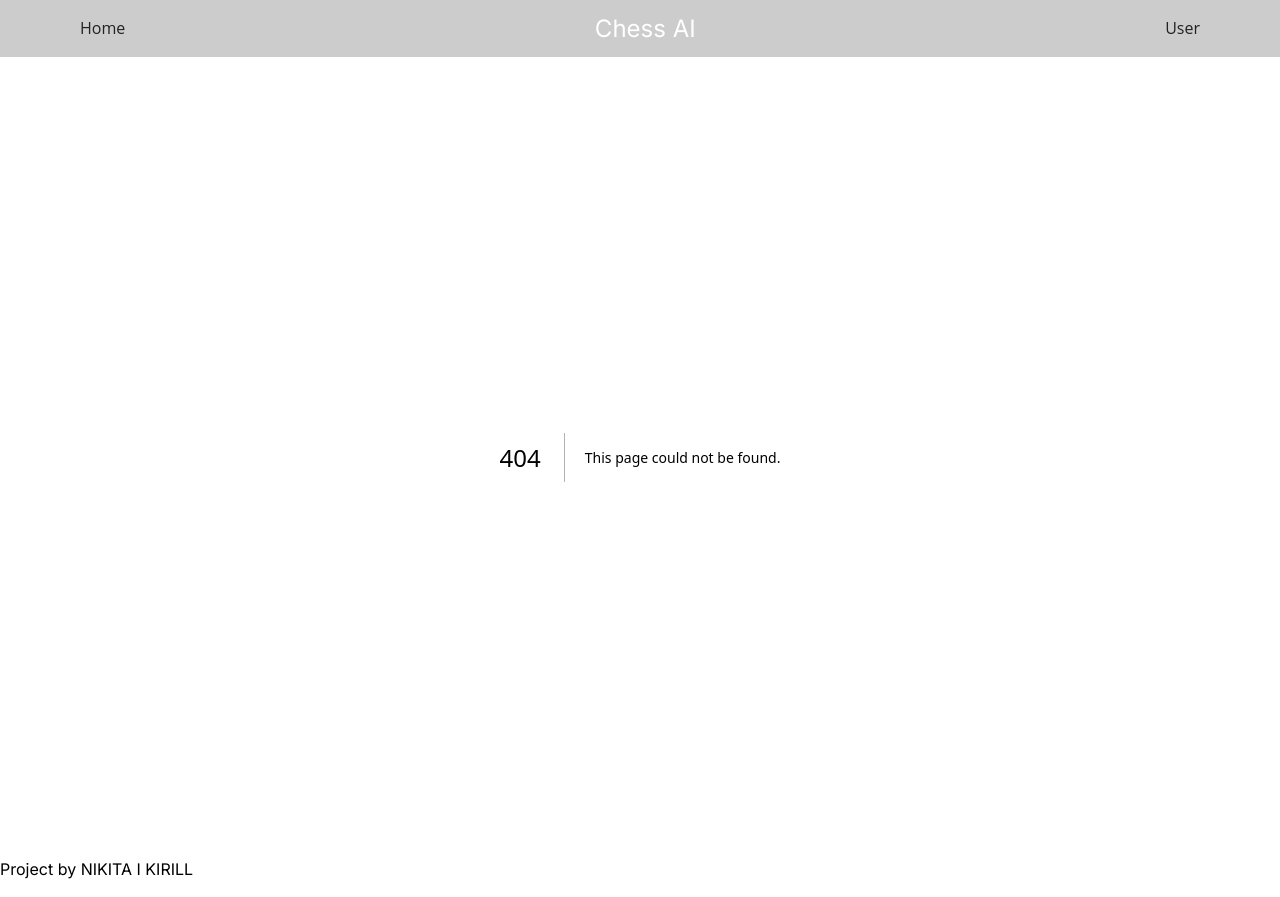
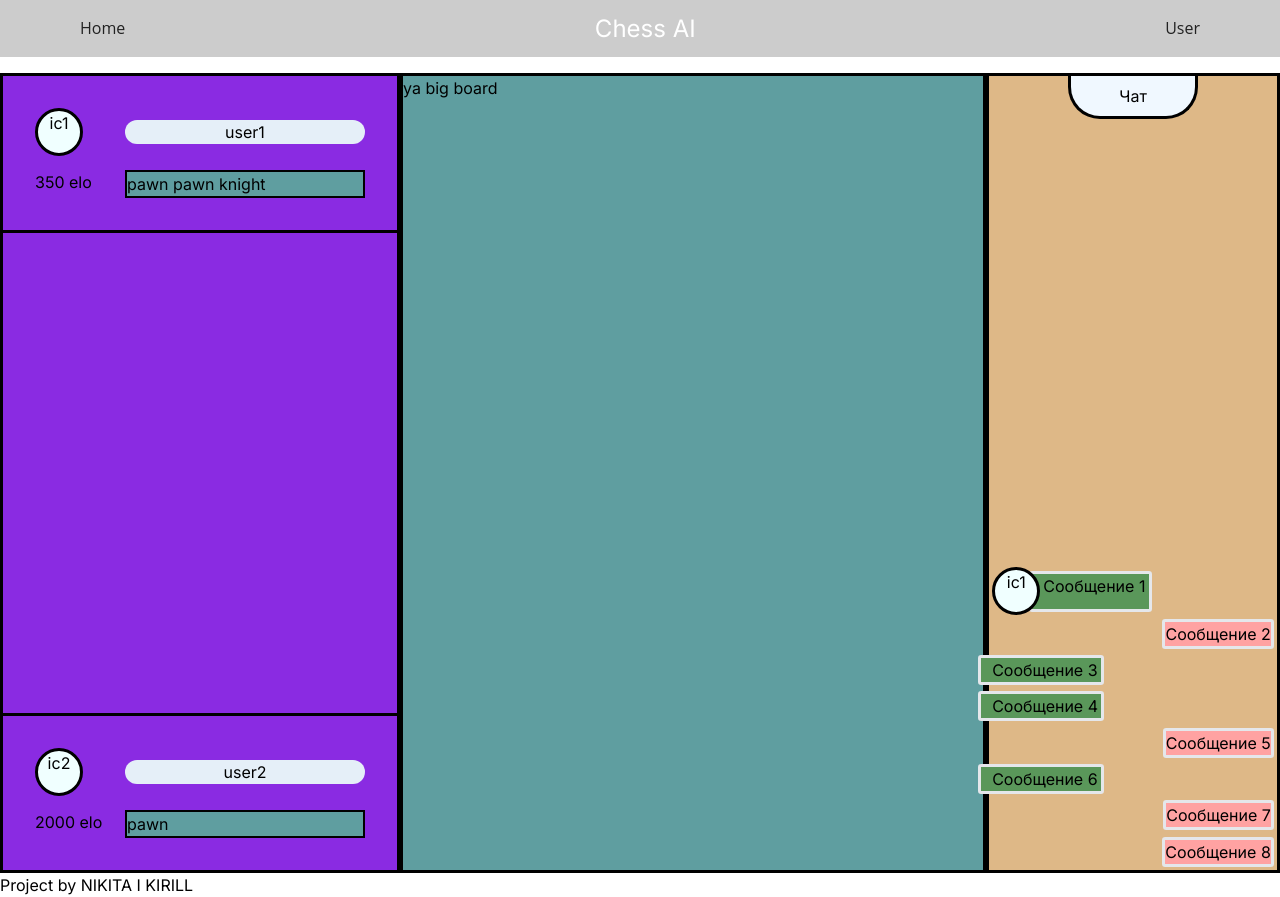
Before and after one commit to LevchukKirill/AIChess, a Next.js app in the folder web-chess/: page /test in a window 1280 px wide. Before the commit this address had no page. Built offline with nearby package versions, Linux system fonts and the light colour scheme.

Commit message:
game screen template

```diff
--- /dev/null
+++ b/web-chess/src/app/test/page.tsx
@@ -0,0 +1,8 @@
+import Game from '@/components/templates/game';
+import React from 'react';
+
+const Page = () => {
+  return <div><Game/></div>;
+};
+
+export default Page;
--- /dev/null
+++ b/web-chess/src/components/templates/game.css
@@ -0,0 +1,141 @@
+.main {
+  display: flex;
+  margin-top: 1rem;
+  justify-content: space-between;
+}
+.users {
+  display: flex;
+  flex-direction: column;
+  margin: auto;
+}
+.user__top {
+  display: flex;
+  flex-direction: column;
+  padding: 2rem 1rem 2rem 1rem;
+  background-color: blueviolet;
+  width: 25rem;
+  height: 10rem;
+  border-width: 0.2rem;
+  border-color: black;
+  justify-content: space-between;
+}
+.moves {
+  background-color: blueviolet;
+  margin: auto;
+  padding: auto;
+  width: 25rem;
+  height: 30rem;
+  border-width: 0.2rem;
+  border-bottom-width: 0rem;
+  border-top-width: 0rem;
+  border-color: black;
+  justify-content: space-between;
+}
+.user__bottom {
+  display: flex;
+  flex-direction: column;
+  padding: 2rem 1rem 2rem 1rem;
+  background-color: blueviolet;
+  width: 25rem;
+  height: 10rem;
+  border-width: 0.2rem;
+  border-color: black;
+  justify-content: space-between;
+}
+.user__icon {
+  display: flex;
+  width: 3rem;
+  height: 3rem;
+  margin-left: 1rem;
+  justify-content: center;
+  border-width: 0.2rem;
+  border-radius: 3rem;
+  border-color: black;
+  background-color: azure;
+}
+.user__icon__mini {
+  display: flex;
+  width: 3rem;
+  height: 3rem;
+  margin-left: 0.2rem;
+  justify-content: center;
+  border-width: 0.2rem;
+  border-radius: 3rem;
+  border-color: black;
+  background-color: azure;
+  z-index: 1;
+}
+.username {
+  display: flex;
+  background-color: rgb(229, 239, 248);
+  width: 15rem;
+  border-radius: 1.5rem;
+  margin: auto;
+  margin-right: 1rem;
+  align-items: center;
+  justify-content: center;
+}
+.rating {
+  display: flex;
+  margin-right: 1rem;
+  margin-left: 1rem;
+}
+.figures {
+  border-color: black;
+  border-width: 0.15rem;
+  background-color: cadetblue;
+  width: 15rem;
+  margin: auto;
+  margin-right: 1rem;
+  align-items: center;
+  justify-content: center;
+}
+.board {
+  display: flex;
+  background-color: cadetblue;
+  margin: auto;
+  width: 50rem;
+  height: 50rem;
+  border-width: 0.2rem;
+  border-color: black;
+}
+.chat {
+  display: flex;
+  flex-direction: column;
+  background-color: burlywood;
+  margin: auto;
+  width: 20%;
+  height: 50rem;
+  width: 25rem;
+  border-width: 0.2rem;
+  border-color: black;
+}
+
+.chat__header {
+  display: flex;
+  background-color: aliceblue;
+  margin: 0 auto auto auto;
+  padding: 0.5rem;
+  padding-left: 3rem;
+  padding-right: 3rem;
+  justify-content: center;
+  border-color: black;
+  border-width: 0.2rem;
+  border-top-width: 0rem;
+  border-bottom-left-radius: 2rem;
+  border-bottom-right-radius: 2rem;
+}
+
+.chat__player__message {
+  background-color: rgb(90, 151, 90);
+  margin: 0.2rem auto 0.2rem -0.7rem;
+  padding: 0 0.2rem 0 0.7rem;
+  border-radius: 0.2rem;
+  border-width: 0.2rem;
+}
+.chat__enemy__message {
+  background-color: rgb(255, 162, 162);
+  margin: 0.2rem 0.2rem 0.2rem auto;
+  border-radius: 0.2rem;
+  border-width: 0.2rem;
+}
--- /dev/null
+++ b/web-chess/src/components/templates/game.tsx
@@ -0,0 +1,47 @@
+import "./game.css";
+const Game = () => {
+  return (
+    <div className="main">
+      <div className="users">
+        <div className="user__top">
+          <div className="flex flex-row">
+            <div className="user__icon">ic1</div>
+            <div className="username">user1</div>
+          </div>
+          <div className="flex flex-row">
+            <div className="rating">350 elo</div>
+            <div className="figures">pawn pawn knight</div>
+          </div>
+        </div>
+        <div className="moves"></div>
+        <div className="user__bottom">
+          <div className="flex flex-row">
+            <div className="user__icon">ic2</div>
+            <div className="username">user2</div>
+          </div>
+          <div className="flex flex-row">
+            <div className="rating">2000 elo</div>
+            <div className="figures">pawn</div>
+          </div>
+        </div>
+      </div>
+
+      <div className="board">ya big board</div>
+      <div className="chat">
+        <span className="chat__header">Чат</span>
+        <div className="flex flex-row">
+          <div className="user__icon__mini">ic1</div>
+          <h5 className="chat__player__message">Сообщение 1</h5>
+        </div>
+        <h5 className="chat__enemy__message">Сообщение 2</h5>
+        <h5 className="chat__player__message">Сообщение 3</h5>
+        <h5 className="chat__player__message">Сообщение 4</h5>
+        <h5 className="chat__enemy__message">Сообщение 5</h5>
+        <h5 className="chat__player__message">Сообщение 6</h5>
+        <h5 className="chat__enemy__message">Сообщение 7</h5>
+        <h5 className="chat__enemy__message">Сообщение 8</h5>
+      </div>
+    </div>
+  );
+};
+export default Game;
```
